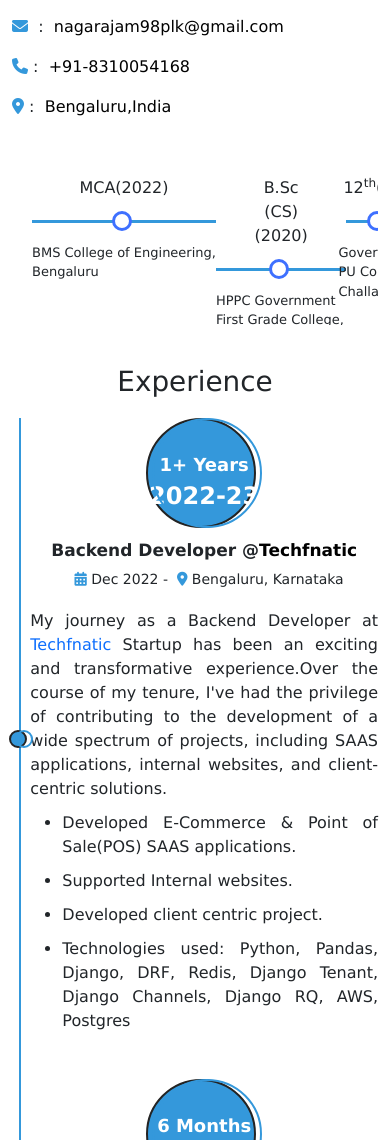
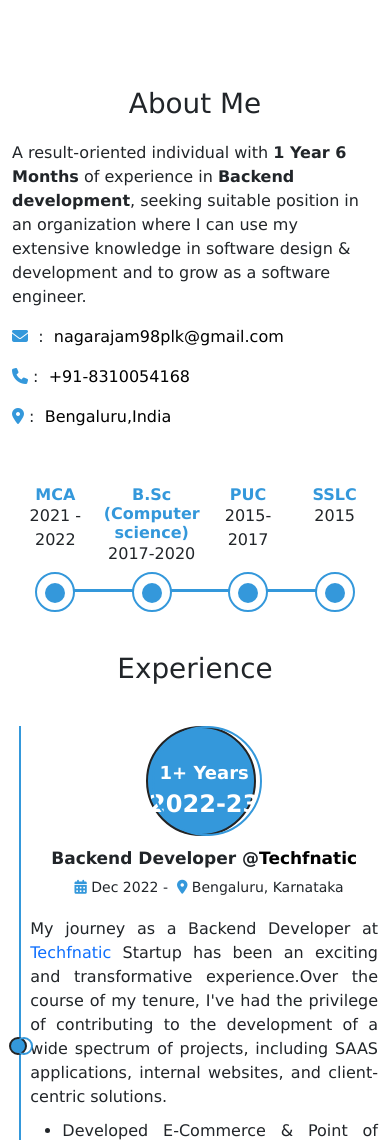
Before and after one commit to Nagaraja-4-m/nagaraja-4-m.github.io, a plain HTML site: page index.html in a window 390 px wide. Shown: the part 860-2000 px from the top of the page. Drawn offline with nearby package versions, Linux system fonts and the light colour scheme.

Commit message:
UI improvments, added responsive horizontal timeline for education info

```diff
--- /dev/null
+++ b/css/horizontal-timeline.css
@@ -0,0 +1,113 @@
+.line_box {
+  display: flex;
+  margin-bottom: 40px;
+}
+.text_circle {
+  flex: 1;
+  text-align: center;
+  position: relative;
+}
+.text_circle:after {
+  background-color: var(--blue);;
+  bottom: 1.25em;
+  content: "";
+  display: block;
+  height: 3px;
+  position: absolute;
+  right: 0;
+  width: 50%;
+  z-index: -1;
+}
+.stav_projektu .text_circle:after,.stav_projektu .text_circle:before {background-color: var(--blue);;}
+.line_box h4 {
+  color:var(--blue);
+  font-weight: bold;
+}
+.line_box h4,.line_box p {
+  font-size: inherit;
+  margin-bottom: 0;
+  padding: 0 5px;
+}
+.subline {
+  position: absolute;
+  right: -25px;
+  bottom: -43%;
+}
+.subline:before {
+  content: "";
+  position: absolute;
+  height: 15px;
+  width: 15px;
+  bottom: 14px;
+  right: 15px;
+  background-color: var(--blue);;
+  border-radius: 50%;
+  top: -25px;
+}
+.subline h6 {margin-bottom: 0;}
+.timeline {margin: 40px 0;}
+.text_circle.done:after,.text_circle.done + .text_circle:before,.stav_projektu .text_circle.done:after,.stav_projektu .text_circle.done + .text_circle:before {background-color: var(--blue);;}
+.text_circle.sub:after {background-color: var(--blue);;}
+.text_circle:not(:first-child):before {
+  bottom: 1.25em;
+  content: "";
+  display: block;
+  height: 3px;
+  position: absolute;
+  left: 0;
+  width: 50%;
+  z-index: -1;
+  background-color: var(--blue);;
+}
+.stav_projektu .text_circle:not(:first-child):before {background-color: var(--blue);;}
+.text_circle:last-child:after {width: 0;}
+.circle {height: 100%;}
+.tvar {
+  height: 40px;
+  width: 40px;
+  border: 2px solid var(--blue);;
+  display: flex;
+  position: relative;
+  border-radius: 100%;
+  top: -43px;
+  margin: 3px auto;
+  background-color: #fff;
+}
+.tvar span {
+  margin: 25% auto;
+  height: 20px;
+  width: 20px;
+  background-color: var(--blue);;
+  border-radius: 100%;
+  color: #fff;
+}
+.stav_projektu .tvar {border: 2px solid var(--blue);;}
+.stav_projektu .done .tvar,.stav_projektu .sub .tvar {border: 2px solid var(--blue);;}
+.subline h6 {color: var(--blue);;}
+.timeline .card-header:hover {
+  background-color: #ececec;
+  cursor: pointer;
+}
+/* iPhone X ----------------------------------- */
+@media only screen and (device-width : 375px) and (device-height : 812px) and (-webkit-device-pixel-ratio : 3) {
+ .subline:before {top: -43px;}
+}
+@media only screen and (device-width : 812px) and (device-height : 375px) and (orientation : landscape) and (-webkit-device-pixel-ratio : 3) {
+ .subline:before {top: -31px;}
+}
+/* iPad portrait ----------------------------------- */
+@media only screen and (min-device-width : 768px) and (max-device-width : 1024px) and (orientation : portrait) {
+ .subline:before {top: -29px;}
+}
+/* mobile width till 767px ----------------------------------- */
+@media (max-width: 767px){
+ .subline:before {top: -30px;}
+}
+/* Portrait iPad Pro */
+@media only screen and (min-width: 1024px) and (max-height: 1366px) and (orientation: portrait) and (-webkit-min-device-pixel-ratio: 1.5) {
+ .subline:before {top: -23px;}
+}
+/* mobile width till 480px ----------------------------------- */
+@media (max-width: 480px){
+ .subline:before {top: -43px;}
+}
--- a/css/main.css
+++ b/css/main.css
@@ -89,6 +89,12 @@ i{
 section{
     margin-top:auto;
     margin-bottom:auto;
+    /* padding: 104px 0px; */
+  }
+.section-home{
+  margin-top: 148px;
+  margin-bottom: 194px;
+    /* padding-bottom: 204px; */
 }
 section h1{
     font-weight:400 ;
--- a/css/styles.css
+++ b/css/styles.css
@@ -128,6 +128,6 @@
     outline: 0;
     box-shadow: 0 0 0 var(--white, white);
 }
-*, ::after, ::before{
+/* *, ::after, ::before{
 
-}
+} */
--- a/index.html
+++ b/index.html
@@ -11,10 +11,13 @@
     <script src="https://cdn.jsdelivr.net/npm/bootstrap@5.3.1/dist/js/bootstrap.bundle.min.js"></script>
     <!-- Font awesome kit -->
     <script src="https://kit.fontawesome.com/3cb6b13c2c.js" crossorigin="anonymous"></script>
+    <!-- JQuery -->
+    <!-- <script src="https://ajax.googleapis.com/ajax/libs/jquery/3.5.1/jquery.min.js"></script>  -->
     <!-- Local CSSS  -->
     <link href="css/styles.css" rel="stylesheet">
     <link href="css/main.css" rel="stylesheet">
     <link href="css/experience.css" rel="stylesheet">
+    <link href="css/horizontal-timeline.css" rel="stylesheet">
     <!-- <link href="css/experience2.css" rel="stylesheet"> -->
     <!-- EMail JS -->
         <script type="text/javascript"
@@ -56,7 +59,7 @@
               <a class="nav-link" href="#experience">Experience</a>
             </li>
             <li class="nav-item">
-              <a class="nav-link" href="#lang-tools">Languages & Tools</a>
+              <a class="nav-link" href="#lang-tools">Tech Stack</a>
             </li>
             <li class="nav-item">
               <a class="nav-link" href="#certificates">Certificates</a>
@@ -71,13 +74,13 @@
 
   <section class="container">
 
-  <section id="home"  class="mt-5 pt-3">
-    <div >
+  <section id="home"   class="mt-5 pt-3">
+    <div  class="section-home">
       <div class="row  equal-height-section mt-4">
         <!-- <div class="col-md-2"></div> -->
         <div class="col-md-6 text-center">
           <p>Hello, I'am</p>
-          <h1>MY NAME</h1>
+          <h1>NAGARAJ</h1>
           <p id="demo"></p>
           <p><a class="download-resume" href="https://drive.google.com/file/d/1Bxu4wjOlTw3lEwIaeSYqNLx6bnt0Q0Kv/view" target="_blank"><i class="fa-solid fa-download"></i> resume</a></p>
           <!-- <h2>Hello, I am a Developer</h2> -->
@@ -95,7 +98,7 @@
 
 
 
-  <section id="about" class="mt-4">
+  <section id="about" class="mt-5 pt-3">
   <div>
       <h1>About Me</h1>
       <div class="row">
@@ -116,50 +119,43 @@
       </div>
     </div>
 
-    <!--  -->
-    <!-- <div id="app" class="container"> -->
-      <div class="row">
-        <div class="col-md-12">
-          <div class="hr-swiper-container">
-            <div class="hr-swiper-wrapper hr-timeline">
-              <div class="hr-swiper-slide">
-                <div class="hr-timestamp">
-                  <span class="hr-date">MCA(2022)<span>
+<!-- EDUCATION DETAILS  -->
+<div class="line_box" style="margin: 40px 0 40px 0;">
+  <div class="text_circle done">
+     <div class="circle">
+        <h4>MCA</h4>
+        <p>2021 - 2022</p>
      </div>
-                <div class="hr-status">
-                  <span>BMS College of Engineering,<br/>Bengaluru</span>
+     <a href="" class="tvar">
+      <span data-toggle="popover" title="BMS College of Engineering, Bangalore" data-trigger="hover" data-placement="top" data-content="Ukázkový text při hover"></span>
+    </a>
+  </div>
+  <div class="text_circle">
+     <div class="circle">
+        <h4>B.Sc (Computer science)</h4>
+        <p>2017-2020</p>
+     </div>
+     <a href="" class="tvar">
+      <span data-toggle="popover" title="HPPC Government First Grade College, Challakere" data-trigger="hover" data-placement="top" data-content="Ukázkový text při hover"></span>
+    </a>
+  </div>
+  <div class="text_circle">
+     <div class="circle">
+        <h4>PUC</h4>
+        <p>2015-2017</p>
+     </div>
+     <a href="" class="tvar">
+      <span data-toggle="popover" title="Government PU College, Challakere" data-trigger="hover" data-placement="top" data-content="Ukázkový text při hover"></span></a>
+  </div>
+  <div class="text_circle">
+     <div class="circle">
+        <h4>SSLC</h4>
+        <p>2015</p>
+     </div>
+     <a href="" class="tvar"><span data-toggle="popover" title="BM Government High School, Challakere" data-trigger="hover" data-placement="top" data-content="Ukázkový text při hover"></span></a>
   </div>
 </div>
-              <div class="hr-swiper-slide">
-                <div class="hr-timestamp">
-                  <span class="hr-date">B.Sc (CS)(2020)<span>
-                </div>
-                <div class="hr-status">
-                  <span>HPPC Government First Grade College,<br/>Challakere</span>
-                </div>
-              </div>
-              <div class="hr-swiper-slide">
-                <div class="hr-timestamp">
-                  <span class="hr-date">12<sup>th</sup>(2017)<span>
-                </div>
-                <div class="hr-status">
-                  <span>Government PU College,<br/>Challakere</span>
-                </div>
-              </div>
-              <div class="hr-swiper-slide">
-                <div class="hr-timestamp">
-                  <span class="hr-date">10<sup>th</sup>(2015)<span>
-                </div>
-                <div class="hr-status">
-                  <span>BM Government High School,<br/>Challakere </span>
-                </div>
-              </div>
-            </div>
-          </div>
-        </div>
-      </div>
-    <!-- </div> -->
-    <!--  -->
+
 </div>
 </section>
 
@@ -280,7 +276,7 @@
 
   <section id="lang-tools">
     <div>
-      <h1>Languages & Tools</h1>
+      <h1>Tools & Technologies</h1>
       <section class="mt-5 pt-3 lang-tools">
         <div class="row">
           <div class="col">
@@ -380,5 +376,11 @@
       <script src="js/typewrite.js"></script>
       <script src="js/main.js"></script>
       <script src="js/email.js"></script>
+
+      <script>
+        $(function () {
+          $('[data-toggle="popover"]').popover();
+        });
+      </script>
 </body>
 </html>
--- a/js/main.js
+++ b/js/main.js
@@ -18,8 +18,6 @@ function get_experience(){
 }
 
 get_experience();
-
-
 
 
 
```
Lines whose indentation alone changed are shown as unchanged.
